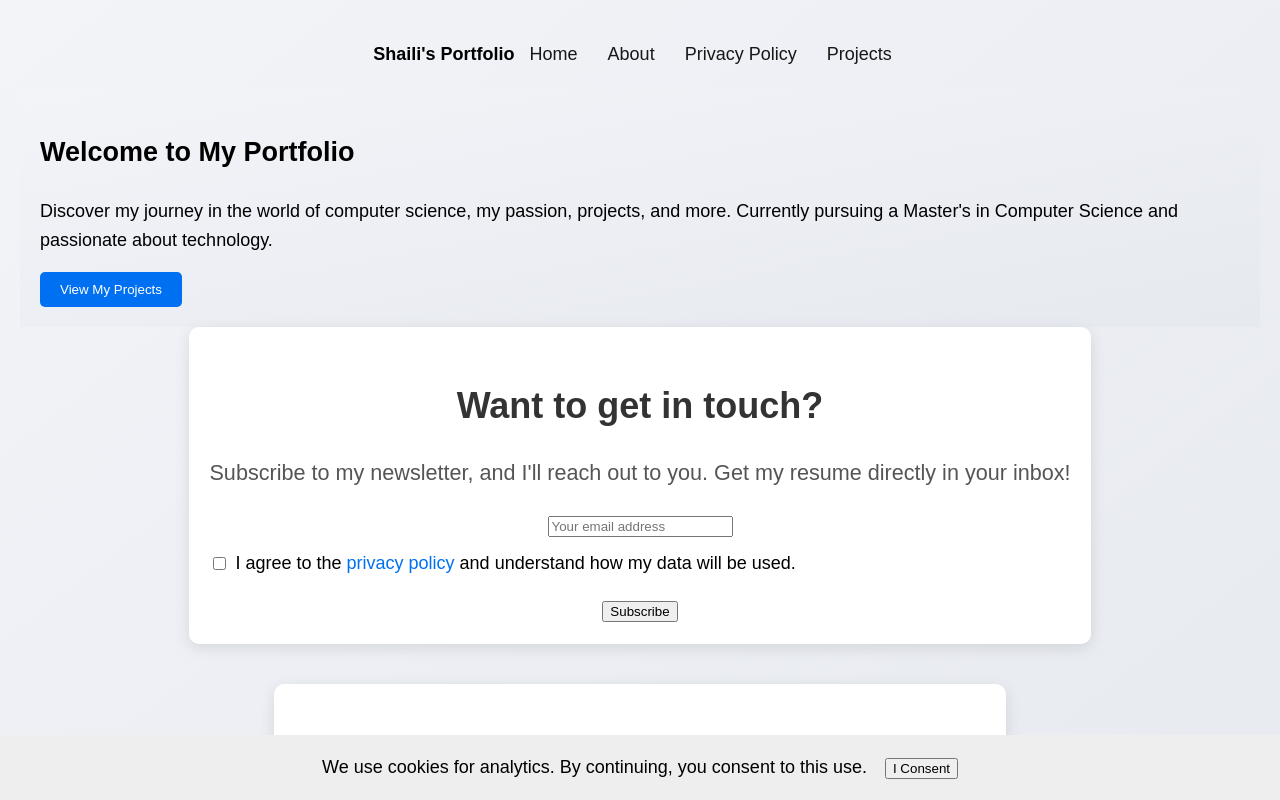
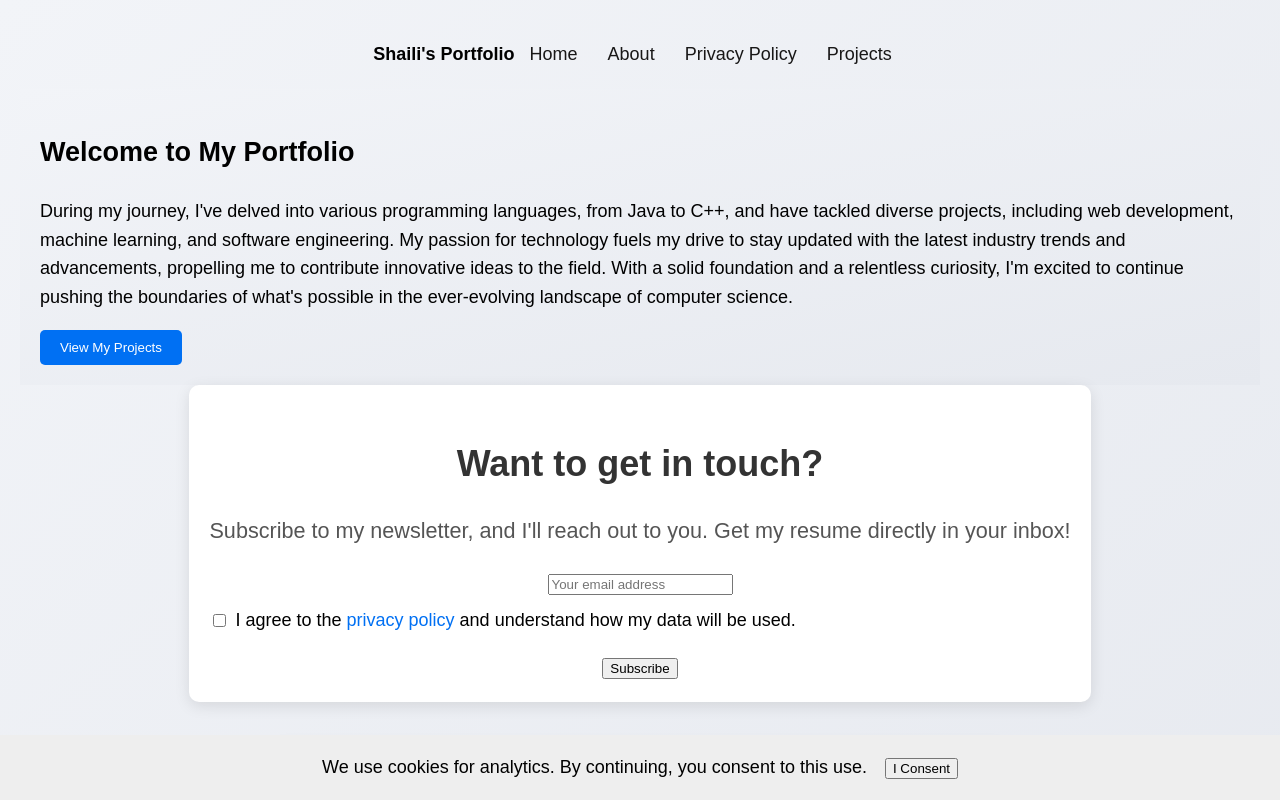
Before and after one commit to shailipatell/IS601-final-project-shailipatel, a Next.js app: page / in a window 1280 px wide. Shown: the top 800 px of the page. Built offline with nearby package versions, Linux system fonts and the light colour scheme; no server answers.

Commit message:
Added readme

```diff
--- a/pages/index.js
+++ b/pages/index.js
@@ -107,8 +107,9 @@ export default function Home() {
             <div className={styles.homeContainer}>
       <section className={styles.hero}>
         <h1>Welcome to My Portfolio</h1>
-        <p>Discover my journey in the world of computer science, my passion, projects, and more. Currently pursuing a Master's in Computer Science and passionate about technology.</p>
-        <Link href="/projects">
+        <p>During my journey, I've delved into various programming languages, from Java to C++, and have tackled diverse projects, including web development, machine learning, and software engineering.
+My passion for technology fuels my drive to stay updated with the latest industry trends and advancements, propelling me to contribute innovative ideas to the field.
+With a solid foundation and a relentless curiosity, I'm excited to continue pushing the boundaries of what's possible in the ever-evolving landscape of computer science.</p><Link href="/projects">
           <button className={styles.button}>View My Projects</button>
         </Link>
       </section>
```
Also changed, not shown: 1 other file (tests, documents, lock files or other folders).
